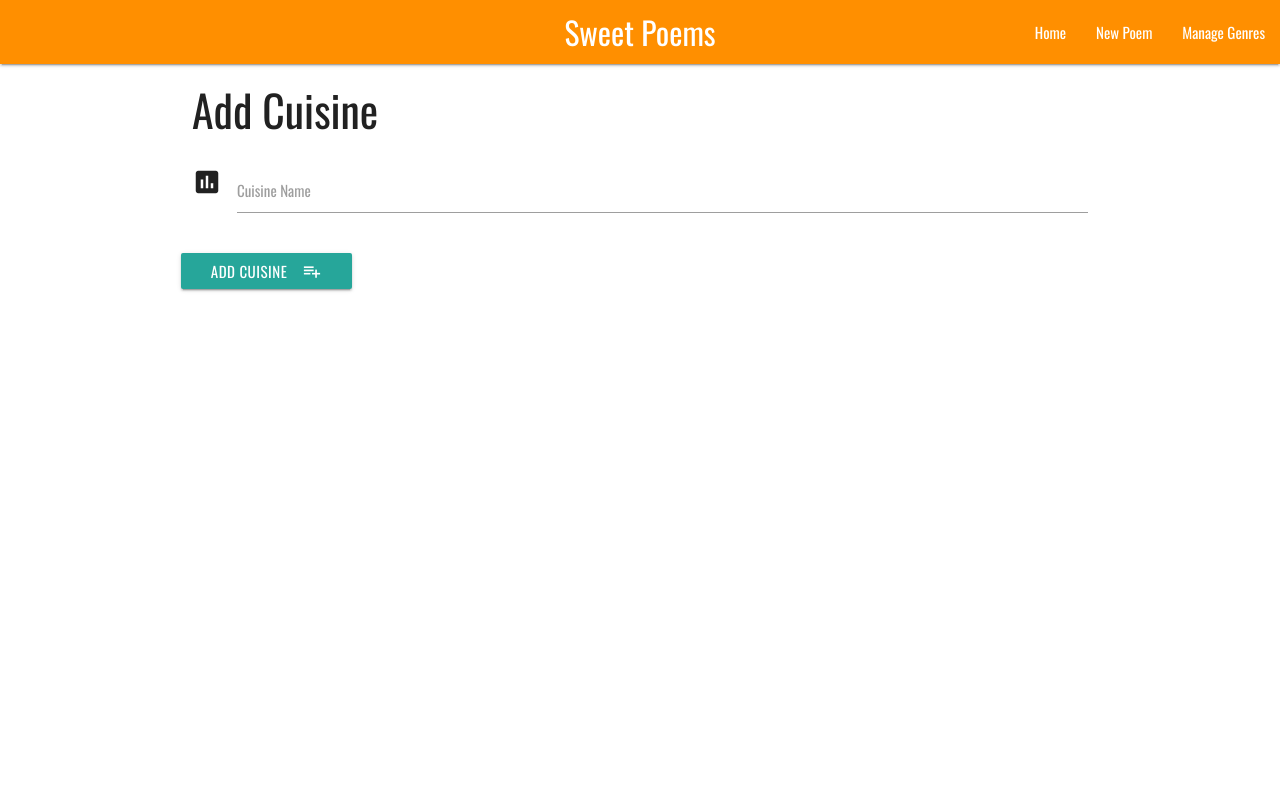
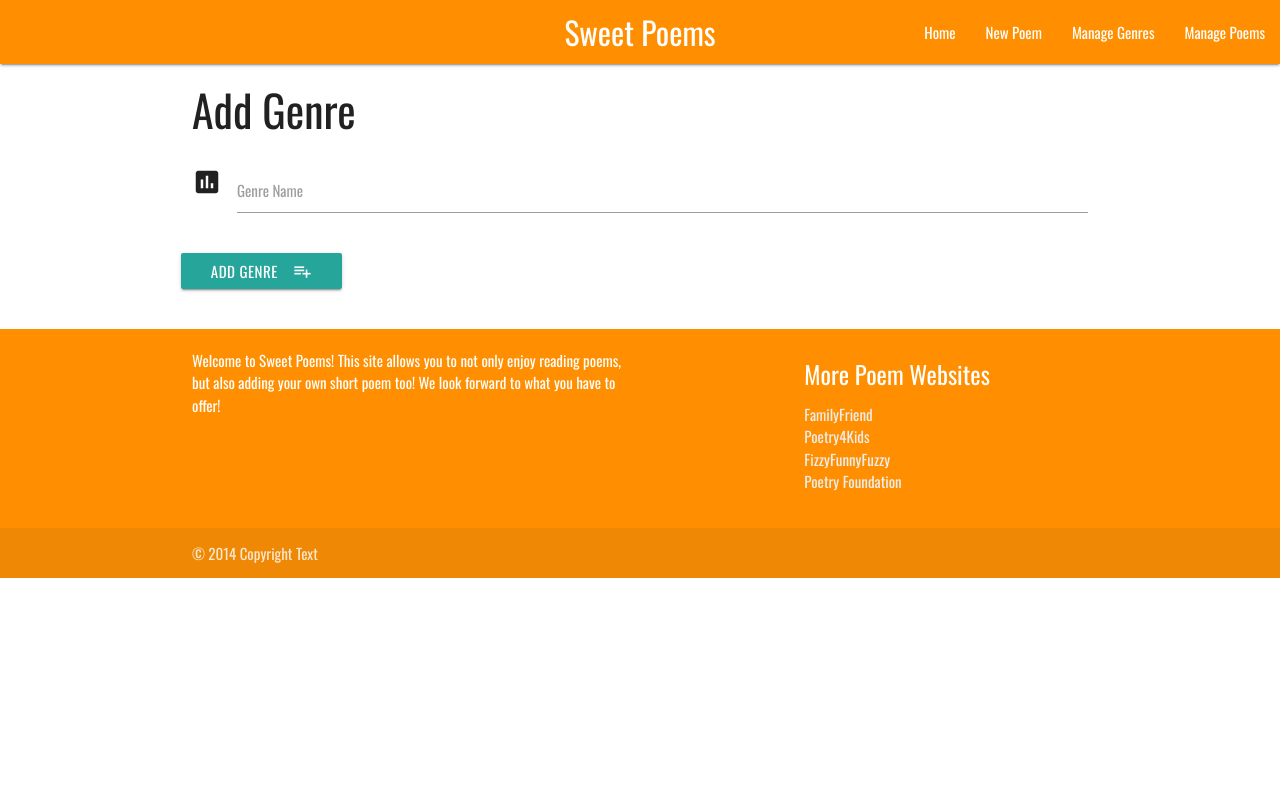
Before and after one commit to Code-Institute-Submissions/4th-milestone, a Flask app: page /new_genre in a window 1280 px wide. Run offline with Flask 2, Linux system fonts and the light colour scheme; some libraries are stand-ins or nearby versions.

Commit message:
Final commit

```diff
--- a/app.py
+++ b/app.py
@@ -52,7 +52,7 @@ def update_poem(poem_id):
     return redirect(url_for('get_poems'))
 
 @app.route('/delete_poem/<poem_id>')
-def delete_poem(recipe_id):
+def delete_poem(poem_id):
     mongo.db.poems.remove({'_id': ObjectId(poem_id)})
     return redirect(url_for('get_poems'))
 
@@ -74,14 +74,14 @@ def update_genre(genre_id):
     mongo.db.genres.update(
         {'_id': ObjectId(genre_id)},
         {'genre_name': request.form['genre_name']})
-    return redirect(url_for('get_genres'))
+    return redirect(url_for('get_genre'))
 
 
 
 @app.route('/delete_genre/<genre_id>')
 def delete_genre(genre_id):
     mongo.db.genres.remove({'_id': ObjectId(genre_id)})
-    return redirect(url_for("get_genres"))
+    return redirect(url_for("get_genre"))
 
 
 @app.route('/insert_genre', methods=['POST'])
@@ -89,7 +89,7 @@ def insert_genre():
     genres = mongo.db.genres
     genre_doc = {'genre_name': request.form['genre_name']}
     genres.insert_one(genre_doc)
-    return redirect(url_for('get_genres'))
+    return redirect(url_for('get_genre'))
 
 
 @app.route('/new_genre')
--- a/static/css/styles.css
+++ b/static/css/styles.css
@@ -10,6 +10,17 @@
 }
 
 div {
+
     font-family: 'Oswald', sans-serif;
 
 }
+
+body {
+    display: flex;
+    min-height: 100vh;
+    flex-direction: column;
+  }
+
+  main {
+    flex: 1 0 auto;
+  }
--- a/templates/addgenre.html
+++ b/templates/addgenre.html
@@ -1,17 +1,17 @@
 {% extends 'base.html'%} {% block content %}
 
-<h3>Add Cuisine</h3>
+<h3>Add Genre</h3>
 <div class="row">
-    <form action="{{ url_for('insert_cuisine') }}" method="POST" class="col s12">
+    <form action="{{ url_for('insert_genre') }}" method="POST" class="col s12">
         <div class="row">
             <div class="input-field col s12">
                 <i class="material-icons prefix">poll</i>
-                <input id="cuisine_name" name="cuisine_name" type="text" class="validate">
-                <label for="icon_prefix">Cuisine Name</label>
+                <input id="genre_name" name="genre_name" type="text" class="validate">
+                <label for="icon_prefix">Genre Name</label>
             </div>
         </div>
         <div class="row">
-            <button class="btn waves-effect waves-light" type="submit" name="action">Add Cuisine
+            <button class="btn waves-effect waves-light" type="submit" name="action">Add Genre
                 <i class="material-icons right">playlist_add</i>
              </button>
             </button>
--- a/templates/addpoems.html
+++ b/templates/addpoems.html
@@ -1,5 +1,5 @@
 {% extends 'base.html' %} {% block content %}
-<h1>Add Recipe</h1>
+<h1>Add Poem</h1>
 <div class="row">
     <form action="{{ url_for('insert_poem') }}" method="POST"  class="col s12">
         <div class="row">
@@ -12,7 +12,7 @@
                       <option value="{{genre.genre_name}}">{{genre.genre_name}}</option>
                   {% endfor %}
                 </select>
-                    <label>genre</label>
+                    <label>Genre</label>
                 </div>
             </div>
             <div class="input-field col s12">
@@ -27,7 +27,7 @@
             </div>
         </div>
         <div class="row">
-            <button class="btn waves-effect waves-light" type="submit" name="action">Add Task
+            <button class="btn waves-effect waves-light" type="submit" name="action">Add Poem
                 <i class="material-icons right">playlist_add</i>
              </button>
         </div>
--- a/templates/base.html
+++ b/templates/base.html
@@ -17,11 +17,13 @@
                     <li><a href="{{url_for('get_poems')}}">Home</a></li>
                     <li><a href="{{url_for('add_poem')}}">New Poem</a></li>
                     <li><a href="{{url_for('get_genre')}}">Manage Genres</a></li>
+                    <li><a href="{{url_for('view_poem')}}">Manage Poems</a></li>
                 </ul>
                 <ul class="side-nav" id="mobile-demo">
                     <li><a href="{{url_for('get_poems')}}">Home</a></li>
                     <li><a href="{{url_for('add_poem')}}">New Poem</a></li>
                     <li><a href="{{url_for('get_genre')}}">Manage Genres</a></li>
+                    <li><a href="{{url_for('view_poem')}}">Manage Poems</a></li>
             </div>
         </nav>
     </header>
@@ -36,6 +38,31 @@
             $('select').material_select();
         });
     </script>
+
+  <footer class="page-footer amber darken-3">
+          <div class="container">
+            <div class="row">
+              <div class="col l6 s12">
+                  Welcome to Sweet Poems! This site allows you to not only enjoy reading poems, but also adding your own short poem too!
+                  We look forward to what you have to offer!
+              </div>
+              <div class="col l4 offset-l2 s12">
+                <h5 class="white-text">More Poem Websites</h5>
+                <ul>
+                  <li><a class="grey-text text-lighten-3" href="https://www.familyfriendpoems.com/poems/">FamilyFriend</a></li>
+                  <li><a class="grey-text text-lighten-3" href="https://www.poetry4kids.com/">Poetry4Kids</a></li>
+                  <li><a class="grey-text text-lighten-3" href="https://fizzyfunnyfuzzy.com/">FizzyFunnyFuzzy</a></li>
+                  <li><a class="grey-text text-lighten-3" href="https://www.poetryfoundation.org/">Poetry Foundation</a></li>
+                </ul>
+              </div>
+            </div>
+          </div>
+          <div class="footer-copyright">
+            <div class="container">
+            © 2014 Copyright Text
+            </div>
+          </div>
+        </footer>
 </body>
 
 </html>
--- a/templates/editpoem.html
+++ b/templates/editpoem.html
@@ -1,12 +1,12 @@
 {% extends 'base.html' %} {% block content %}
 <h1>Edit Poem</h1>
 <div class="row">
-    <form action="{{ url_for('insert_poem') }}" method="POST"  class="col s12">
+    <form action="{{ url_for('insert_poem') }}" method="POST" class="col s12">
         <div class="row">
             <div class="row">
                 <div class="input-field col s12">
                     <i class="material-icons prefix">poll</i>
-                    <select id="cuisine" name="genre_name">
+                    <select id="genre" name="genre_name">
                   <option value="" disabled selected>Choose Genre</option>
                   {% for genre in genres %}
                       {% if genre.genre_name == poems.genre_name%}
@@ -31,7 +31,7 @@
             </div>
         </div>
         <div class="row">
-            <button class="btn waves-effect waves-light" type="submit" name="action">Add Task
+            <button class="btn waves-effect waves-light" type="submit" name="action">Add Poem
                 <i class="material-icons right">playlist_add</i>
              </button>
         </div>
--- a/templates/genres.html
+++ b/templates/genres.html
@@ -2,7 +2,7 @@
 
 <div class="row">
 
-    <h3>genre</h3>
+    <h3>Genre</h3>
 
     <ul class="collapsible" data-collapsible="accordion">
         {% for genre in genres %}
@@ -19,7 +19,7 @@
 </div>
 <div class="row">
     <a href="{{ url_for('new_genre') }}" class="waves-effect waves-light btn">
-        <i class="material-icons right">playlist_add</i>Add cuisine
+        <i class="material-icons right">playlist_add</i>Add Genre
     </a>
 </div>
 
--- a/templates/poems.html
+++ b/templates/poems.html
@@ -8,8 +8,7 @@
         <h3>{{poem.poem_name}}</h3>
         <p>{{poem.poem_description}} </p>
     </div>
-    <div class="col-md-5">
-    </div>
+
 </div>
 <hr class="featurette-divider">
 {% endfor %}
```
Also changed, not shown: templates/editgenre.html (+6 -6 lines), templates/viewpoems.html (+2 -5 lines), README.md.
